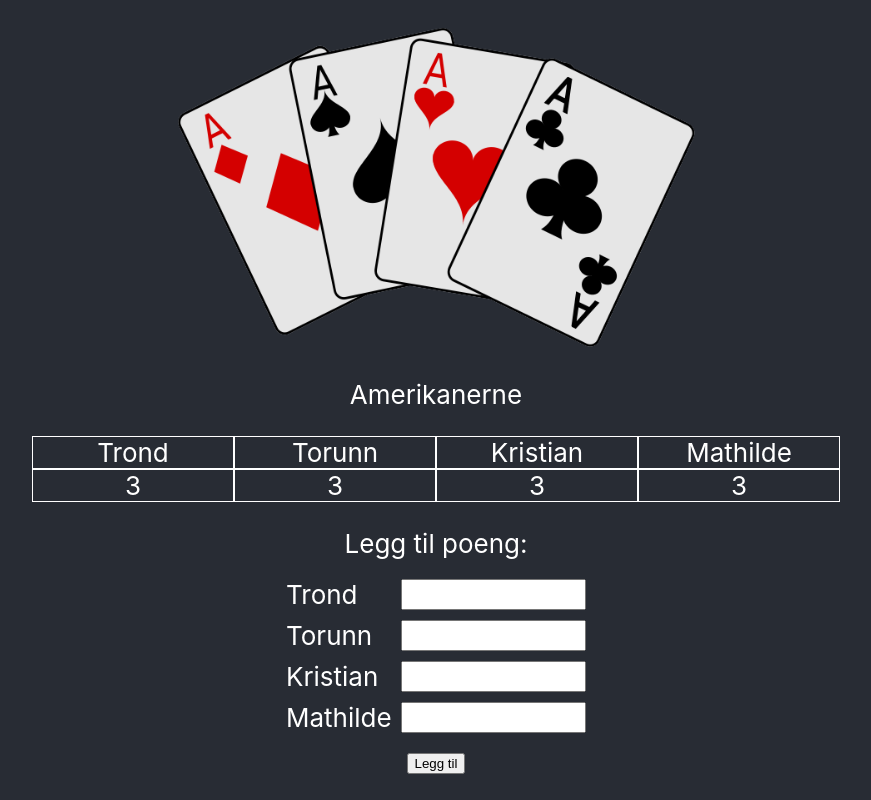
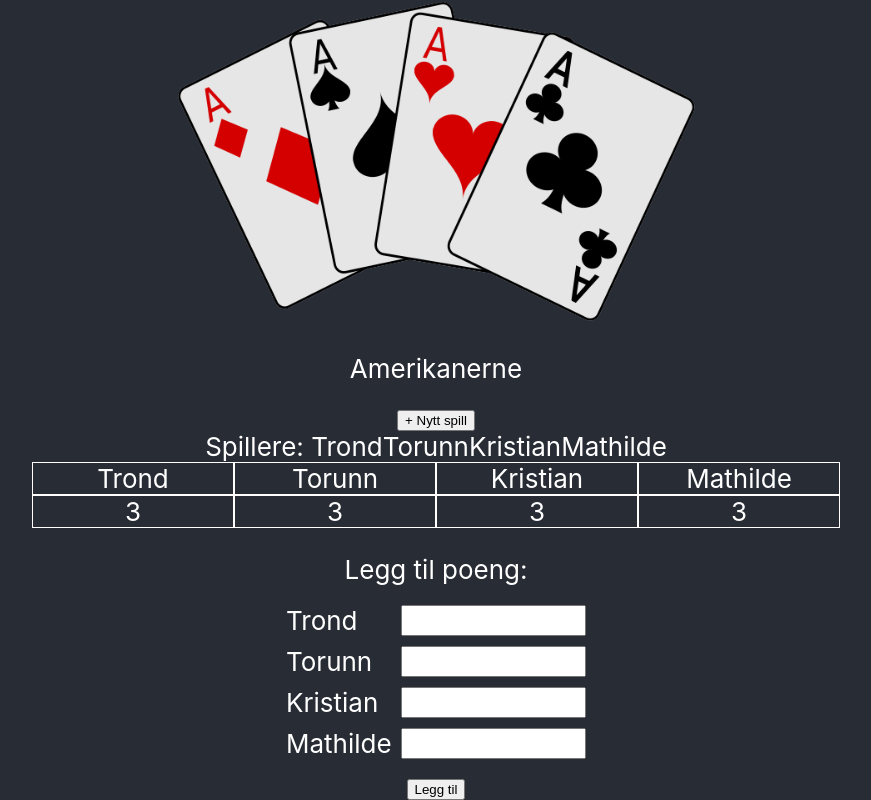
Before and after one commit to mathilwa/amerikanerne, a React (Create React App) app: page / in a window 1280 px wide. Shown: the whole page, without its empty margins (204-1075 px from the left). Built offline with nearby package versions, Linux system fonts and the light colour scheme.

Commit message:
Prøve å legge til et nytt spill

```diff
--- a/src/App.tsx
+++ b/src/App.tsx
@@ -1,28 +1,33 @@
 import React, { useState } from 'react';
 import './App.css';
 import logo from './icons/cards.png';
+import SpillTabell from './SpillTabell';
 
 enum Slag {
-    Klover = 'klover',
-    Spar = 'spar',
-    Hjerter = 'hjerter',
-    Ruter = 'ruter',
+    Klover = 'Kløver',
+    Spar = 'Spar',
+    Hjerter = 'Hjerter',
+    Ruter = 'Ruter',
 }
 
 type Spiller = Record<string, string>;
-type Melding = [Slag, number];
+interface Melding {
+    slag: Slag | null;
+    antallStikk: number | null;
+}
+
 type Poeng = Record<string, number>;
 
 type Runder = Record<string, Poeng>;
 
-const spillereData: Spiller = {
+export const spillereData: Spiller = {
     '1': 'Trond',
     '2': 'Torunn',
     '3': 'Kristian',
     '4': 'Mathilde',
 };
 
-interface Spill {
+export interface Spill {
     lag: string[];
     melder: string;
     melding: Melding | null;
@@ -31,15 +36,20 @@ interface Spill {
 }
 
 const App: React.FC = () => {
+    const [gamleSpill] = useState<Spill[]>([]);
+    const [visNyttSpillInput, setVisNyttSpillInput] = useState<boolean>(false);
+    const [nyMelding, setNyMelding] = useState<Melding>({ antallStikk: null, slag: null });
+
     const [spill, setSpill] = useState<Spill>({
         spillerIder: ['1', '2', '3', '4'],
         lag: ['1', '2'],
         melder: '1',
-        melding: [Slag.Klover, 8],
+        melding: { slag: Slag.Klover, antallStikk: 8 },
         runder: {
             '0': { '1': 3, '2': 3, '3': 3, '4': 3 },
         },
     });
+    console.log(nyMelding);
     const [nyRundedata, setNyRundedata] = useState<Poeng | null>(null);
 
     const oppdaterRundedata = (spillerId: string, poeng: number) => {
@@ -58,14 +68,6 @@ const App: React.FC = () => {
 
         setNyRundedata(null);
     };
-    const runder = spill.runder;
-
-    const finnTotalsumForSpiller = (spillerId: string) => {
-        if (runder) {
-            return Object.values(runder).reduce((akk, poengliste) => akk + poengliste[spillerId], 0);
-        }
-        return 0;
-    };
 
     return (
         <div className="App">
@@ -74,36 +76,35 @@ const App: React.FC = () => {
             </header>
 
             <p>Amerikanerne</p>
-            <div className="poengtabell">
-                {spill.spillerIder.map((id) => (
-                    <span key={'navn' + id}>{spillereData[id]}</span>
-                ))}
-            </div>
-            {runder && (
-                <>
+
+            <button onClick={() => setVisNyttSpillInput(true)}>+ Nytt spill</button>
+            {visNyttSpillInput && (
+                <div>
                     <div>
-                        {Object.keys(runder).map((runde) => (
-                            <div key={runde} className="poengtabell">
-                                {Object.keys(runder[runde]).map((spillerId) => (
-                                    <li key={spillerId} className="poeng">
-                                        {runder[runde][spillerId]}
-                                    </li>
-                                ))}
-                            </div>
+                        Spillere:{' '}
+                        {spill.spillerIder.map((id) => (
+                            <span key={'spillere' + id}>{spillereData[id]}</span>
                         ))}
                     </div>
-                    {Object.keys(runder).length > 1 && (
-                        <div className="totalsum">
-                            Totalt:{' '}
-                            <div className="poengtabell">
-                                {spill.spillerIder.map((id) => (
-                                    <span key={'sum' + id}>{finnTotalsumForSpiller(id)}</span>
-                                ))}
-                            </div>
-                        </div>
-                    )}
-                </>
+                    <>
+                        <p>Hva meldes?</p>
+                        <>
+                            {Object.values(Slag).map((typeSlag) => (
+                                <>
+                                    <input
+                                        type="radio"
+                                        id={typeSlag}
+                                        onChange={() => setNyMelding({ ...nyMelding, slag: typeSlag })}
+                                        checked={nyMelding.slag === typeSlag}
+                                    />
+                                    <label htmlFor={typeSlag}>{typeSlag}</label>
+                                </>
+                            ))}
+                        </>
+                    </>
+                </div>
             )}
+            <SpillTabell spill={spill} />
 
             <div className="nyePoeng">
                 <p className="nyePoengTittel">Legg til poeng:</p>
@@ -124,6 +125,14 @@ const App: React.FC = () => {
                 ))}
                 <button onClick={leggTilRunde}>Legg til</button>
             </div>
+
+            {gamleSpill.length > 0 && (
+                <div>
+                    {gamleSpill.map((gammeltSpill) => (
+                        <SpillTabell spill={gammeltSpill} />
+                    ))}
+                </div>
+            )}
         </div>
     );
 };
--- /dev/null
+++ b/src/SpillTabell.tsx
@@ -0,0 +1,62 @@
+import React from 'react';
+import './App.css';
+import { Spill, spillereData } from './App';
+
+interface Props {
+    spill: Spill;
+}
+
+const SpillTabell: React.FC<Props> = ({ spill }) => {
+    const runder = spill.runder;
+
+    const finnTotalsumForSpiller = (spillerId: string) => {
+        if (runder) {
+            return Object.values(runder).reduce((akk, poengliste) => akk + poengliste[spillerId], 0);
+        }
+        return 0;
+    };
+
+    return (
+        <>
+            <div>
+                Spillere:{' '}
+                {spill.spillerIder.map((id) => (
+                    <span key={'spillere' + id}>{spillereData[id]}</span>
+                ))}
+            </div>
+
+            <div className="poengtabell">
+                {spill.spillerIder.map((id) => (
+                    <span key={'navn' + id}>{spillereData[id]}</span>
+                ))}
+            </div>
+            {runder && (
+                <>
+                    <div>
+                        {Object.keys(runder).map((runde) => (
+                            <div key={runde} className="poengtabell">
+                                {Object.keys(runder[runde]).map((spillerId) => (
+                                    <li key={spillerId} className="poeng">
+                                        {runder[runde][spillerId]}
+                                    </li>
+                                ))}
+                            </div>
+                        ))}
+                    </div>
+                    {Object.keys(runder).length > 1 && (
+                        <div className="totalsum">
+                            Totalt:{' '}
+                            <div className="poengtabell">
+                                {spill.spillerIder.map((id) => (
+                                    <span key={'sum' + id}>{finnTotalsumForSpiller(id)}</span>
+                                ))}
+                            </div>
+                        </div>
+                    )}
+                </>
+            )}
+        </>
+    );
+};
+
+export default SpillTabell;
```
